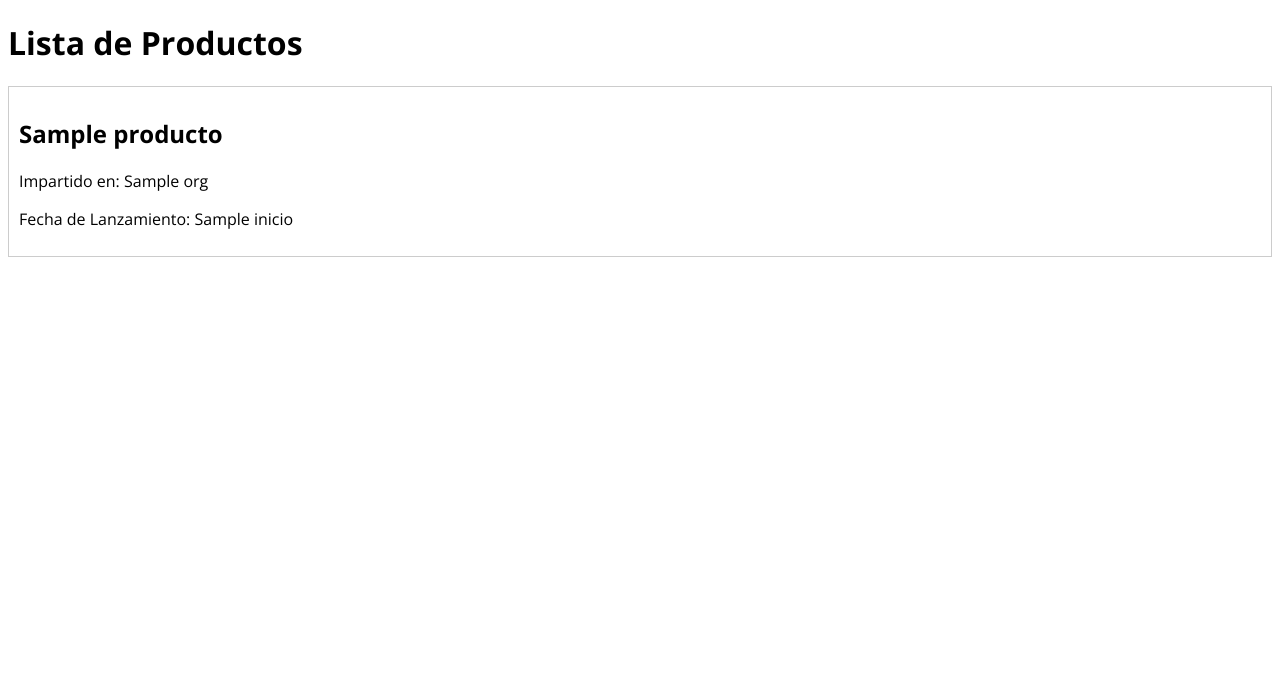
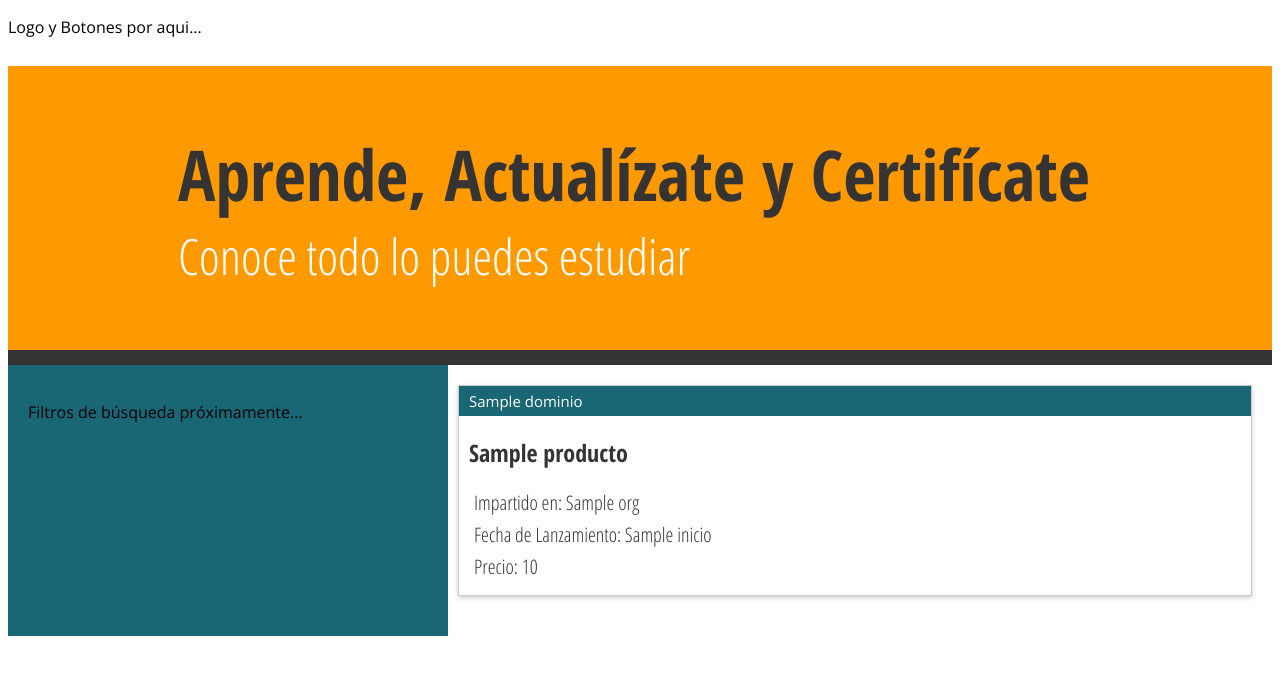
Before and after one commit to goraffo/nelson, a Flask app: template app/templates/index.html in a window 1280 px wide. Shown: the top 675 px of the page. Run offline with Flask 3, Linux system fonts and the light colour scheme; the template is opened without the code that fills it: most values are stand-ins (such as "Sample title", 1, 10 or a date in 2020); parts of the project's set-up code (start-up, migrations or seed data) failed here and were passed over.

Commit message:
ajustes en el CSS y HTML para mejorar la lista de productos

```diff
--- a/app/static/css/estilos.css
+++ b/app/static/css/estilos.css
@@ -2,8 +2,87 @@ body {
   font-family: 'Open Sans', sans-serif;
 }
 
+/* Estilos para la barra superior vacía */
+.barra-superior {
+  height: 50px; /* O el alto que desees */
+  background-color: white;
+}
+
+.encabezado-naranja {
+  background-color: #f90; /* El color de fondo naranja */
+  padding: 60px 0; /* El relleno superior e inferior que ya establecimos */
+  text-align: left; /* Alinea el texto a la izquierda */
+  border-bottom: 15px solid #363432; /* El borde inferior con el color que proporcionaste */
+  padding-left: 170px; /* Ajusta este valor para cambiar el espacio desde el lado izquierdo */
+}
+
+
+.encabezado-naranja h1 {
+  margin: 0;
+  font-family: 'Open Sans Condensed', sans-serif;
+  font-weight: 700;
+  color: #363432;
+  font-size: 70px; /* Ajusta este valor según tus necesidades */
+}
+
+.encabezado-naranja p {
+  font-family: 'Open Sans Condensed', sans-serif;
+  font-weight: 300; /* Condensed Regular es normalmente 300 */
+  color: white;
+  margin: 0;
+  font-size: 50px; /* Ajusta este valor según tus necesidades */
+}
+
+.contenido-principal {
+  display: flex;
+}
+
+.filtros-busqueda {
+  width: 400px; /* Ajusta al tamaño de tu banda lateral */
+  background-color: #196774;
+  padding: 20px;
+}
+
+.lista-productos {
+  flex-grow: 1;
+  padding: 20px;
+  padding: 20px 20px 20px 0;
+}
+
 .contenedor-producto {
   border: 1px solid #ccc;
-  padding: 10px;
-  margin-bottom: 10px;
+  padding: 20px; /* Aumento del padding para más espacio interno */
+  margin-bottom: 20px; /* Aumento del margin-bottom para más espacio entre contenedores */
+  background: #ffffff; /* Fondo blanco para cada contenedor */
+  box-shadow: 0 2px 5px rgba(0,0,0,0.2); /* Sombreado sutil */
+  max-width: 800; /* Ajusta en función del ancho de los filtros y del padding deseado */
+  margin-right: auto; /* Espacio a la derecha de cada contenedor de producto */
+  margin-left: 10px; /* Alineación automática para el margen izquierdo */
+
+  margin-top: 0; /* Asegúrate de no tener un margen superior */
+  padding: 0 0 10px 0; /* Elimina el padding general del contenedor */
 }
+
+.contenedor-producto .dominio {
+  background-color: #196774; /* Color de fondo para la banda del dominio */
+  color: white; /* Texto del dominio en color blanco */
+  padding: 5px 10px; /* Ajusta el padding para cambiar el tamaño de la banda */
+  font-size: 15px; /* Ajusta al tamaño de fuente deseado para el dominio */
+  margin: 0; /* Elimina cualquier margen exterior para la banda del dominio */
+}
+
+.contenedor-producto h2 {
+  font-family: 'Open Sans Condensed', sans-serif;
+  font-size: 24px; /* Reducir un poco el tamaño si es demasiado grande */
+  color: #363432;
+  padding: 0 0 0 10px; /* Añade padding alrededor del título */
+}
+
+.contenedor-producto p {
+  font-family: 'Open Sans Condensed', sans-serif;
+  font-size: 20px; /* Ajustar el tamaño del texto si es necesario */
+  color: #363432;
+  font-weight: 400;
+  padding: 0 0 0 10px; /* Añade padding alrededor de los párrafos */
+  margin: 5px;
+}
--- a/app/templates/index.html
+++ b/app/templates/index.html
@@ -5,19 +5,46 @@
     <title>Proyecto Nelson</title>
     <link rel="stylesheet" href="{{ url_for('static', filename='css/estilos.css') }}">
     <link href="https://fonts.googleapis.com/css2?family=Open+Sans:wght@400;700&display=swap" rel="stylesheet">
+    <link href="https://fonts.googleapis.com/css2?family=Open+Sans:wght@600&family=Open+Sans+Condensed:wght@700&display=swap" rel="stylesheet">
+    <link href="https://fonts.googleapis.com/css2?family=Open+Sans+Condensed:wght@300&display=swap" rel="stylesheet">
+    <link href="https://fonts.googleapis.com/css2?family=Open+Sans:wght@400;700&family=Open+Sans+Condensed:wght@300;700&display=swap" rel="stylesheet">
+
 </head>
 <body>
-    <h1>Lista de Productos</h1>
-    <div>
+    <!-- Barra superior vacía (aquí irán los botones más adelante) -->
+    <div class="barra-superior">
+        <p>Logo y Botones por aqui...</p>
+    </div>
+
+    <!-- Encabezado Naranja -->
+    <header class="encabezado-naranja">
+        <h1>Aprende, Actualízate y Certifícate</h1>
+        <p>Conoce todo lo puedes estudiar</p>
+    </header>
+
+    <!-- Contenido Principal -->
+    <div class="contenido-principal">
+        <!-- Filtros de búsqueda (Aparecerán aquí más tarde) -->
+        <aside class="filtros-busqueda">
+            <p>Filtros de búsqueda próximamente...</p>
+        </aside>
+
+        <!-- Lista de Productos -->
+        <main class="lista-productos">
             {% for producto in productos %}
-            <div class="contenedor-producto">
+                <article class="contenedor-producto">
+                    <div class="dominio">{{ producto['dominio'] }}</div> <!-- Banda del dominio -->
                     <h2>{{ producto['producto'] }}</h2>
                     <p>Impartido en: {{ producto['org'] }}</p>
                     <p>Fecha de Lanzamiento: {{ producto['inicio'] | default('No disponible') }}</p>
-            </div>
+                    {% if producto['precio'] %}
+                        <p>Precio: {{ producto['precio'] }}</p>
+                    {% endif %}
+                </article>
             {% else %}
                 <p>No se encontraron productos.</p>
             {% endfor %}
+        </main>
     </div>
 </body>
 </html>
--- a/app/views.py
+++ b/app/views.py
@@ -22,5 +22,5 @@ def init_views(app):
         # Formatea cada fecha de lanzamiento en el DataFrame
         df['inicio'] = df['inicio'].apply(formatear_fecha)
 
-        productos = df[['producto', 'org', 'inicio']].to_dict('records')
+        productos = df[['producto', 'org', 'inicio', 'precio', 'dominio']].to_dict('records')
         return render_template('index.html', productos=productos)
```
Lines whose indentation alone changed are shown as unchanged.
